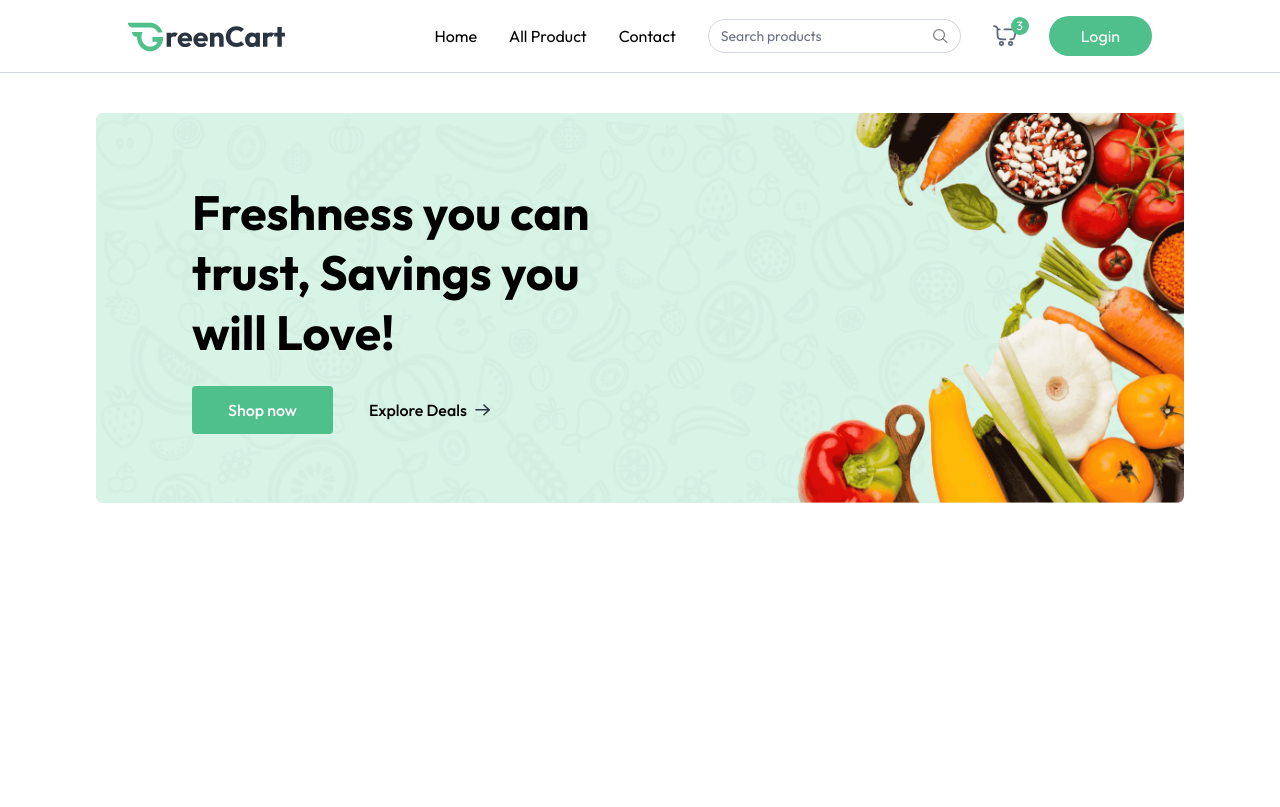
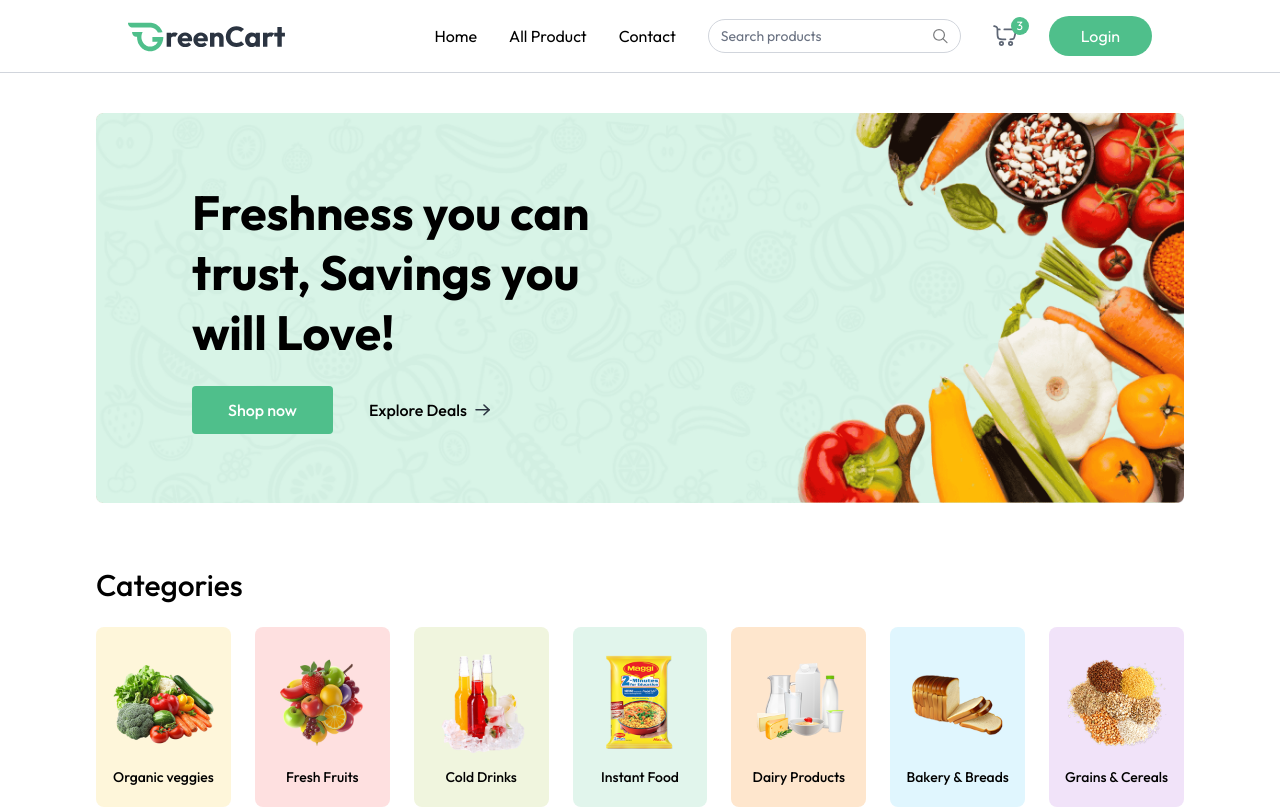
Before and after one commit to Manikandan1818/freshcart, a React (Vite) app in the folder client/: page / in a window 1280 px wide. Built offline with nearby package versions, Linux system fonts and the light colour scheme.

Commit message:
Categories comp completed

```diff
--- /dev/null
+++ b/client/src/components/Categories.jsx
@@ -0,0 +1,35 @@
+import React from "react";
+import { categories } from "../assets/assets";
+import { useAppContext } from "../context/AppContext";
+
+const Categories = () => {
+  const { navigate } = useAppContext();
+
+  return (
+    <div className="mt-16">
+      <p className="text-2xl md:text-3xl font-medium">Categories</p>
+      <div className="grid grid-cols-2 sm:grid-cols-3 md:grid-cols-5 lg:grid-cols-6 xl:grid-cols-7 mt-6 gap-6">
+        {categories.map((category, index) => (
+          <div
+            key={index}
+            className="group cursor-pointer py-5 px-3 gap-2 rounded-lg flex flex-col justify-center items-center"
+            style={{ background: category.bgColor }}
+            onClick={() => {
+              navigate(`/products/${category.path.toLowerCase()}`);
+              scrollTo(0, 0);
+            }}
+          >
+            <img
+              src={category.image}
+              className="group-hover:scale-108 transition max-w-28"
+              alt={category.text}
+            />
+            <p className="text-sm font-medium">{category.text}</p>
+          </div>
+        ))}
+      </div>
+    </div>
+  );
+};
+
+export default Categories;
--- a/client/src/pages/Home.jsx
+++ b/client/src/pages/Home.jsx
@@ -1,10 +1,12 @@
 import React from "react";
 import Banner from "../components/Banner";
+import Categories from "../components/Categories";
 
 export const Home = () => {
   return (
     <div className="mt-10">
       <Banner />
+      <Categories />
     </div>
   );
 };
```
